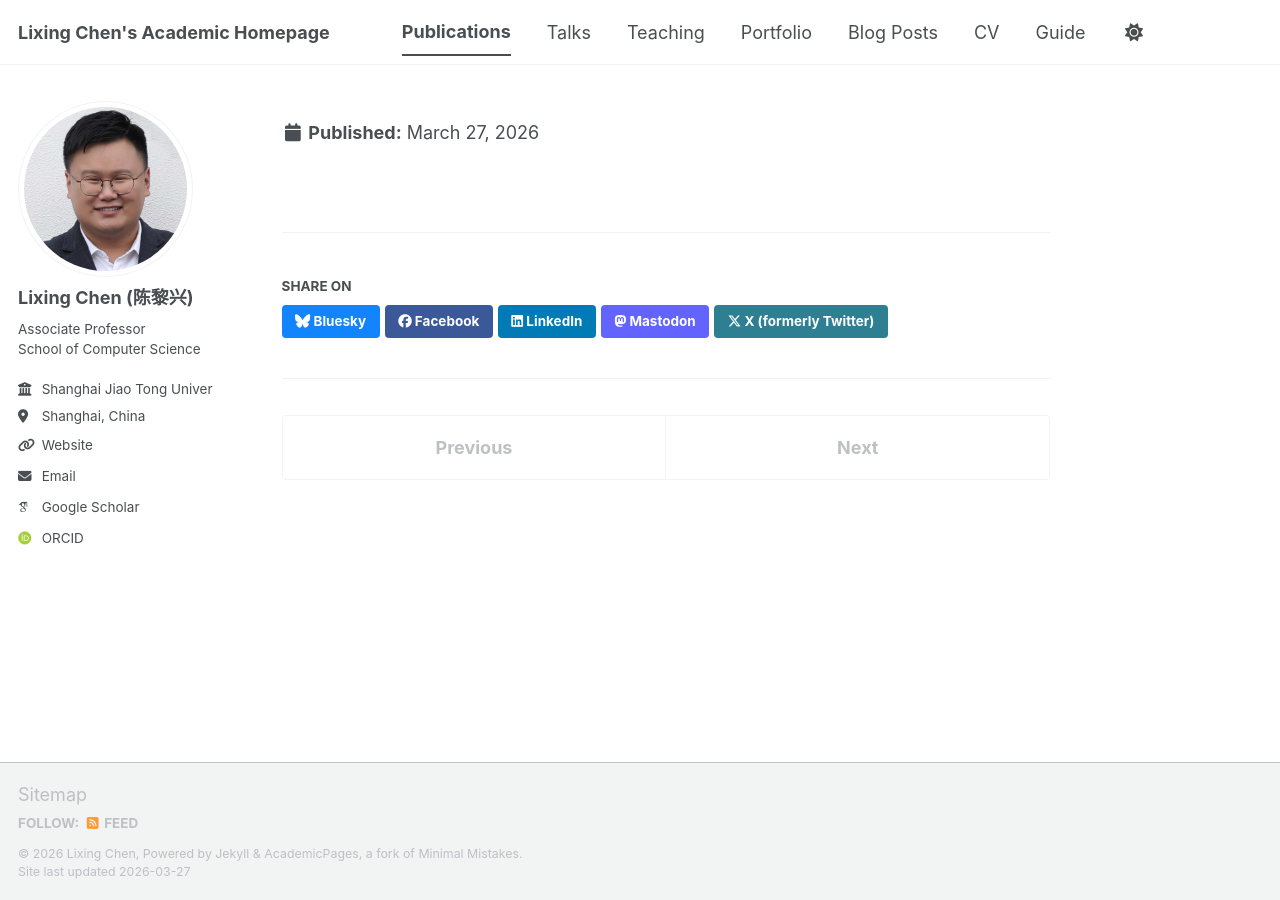
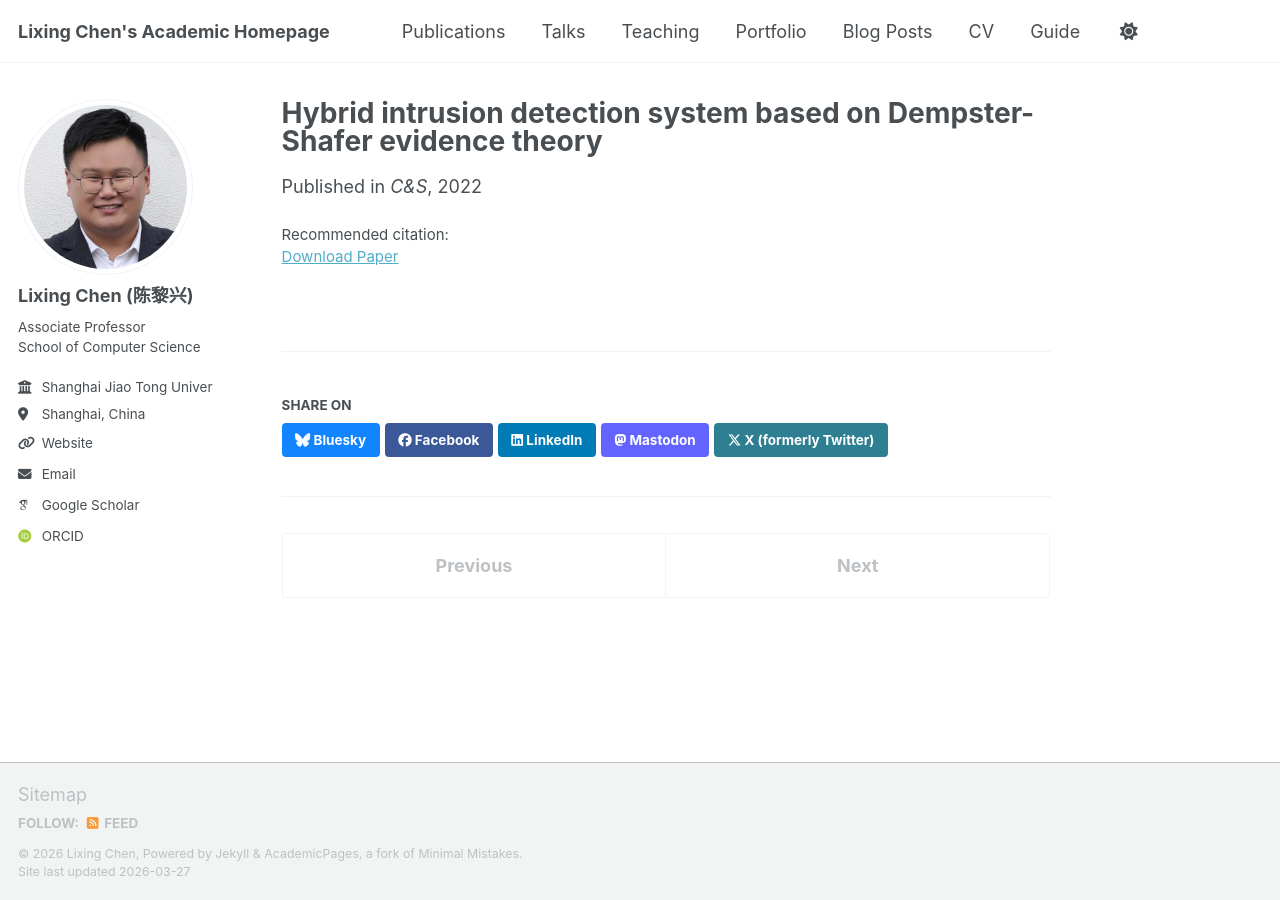
Before and after one commit to lx-chen-sjtu/lx-chen-sjtu.github.io, a Jekyll site: the page built from _publications/qiu2022hybrid.md, in a window 1280 px wide. Built offline with Jekyll 4.4.1, drawn with Linux system fonts in a browser that asks for light colours; some web fonts are replaced; a script bundle is joined from its source files by our own code; library files that are not in the unit come from our copies.

Commit message:
Update qiu2022hybrid.md

```diff
--- a/_publications/qiu2022hybrid.md
+++ b/_publications/qiu2022hybrid.md
@@ -5,8 +5,8 @@ category: manuscripts
 authors: 'Weicheng Qiu, Yinghua Ma, Xiuzhen Chen, Haiyang Yu, Lixing Chen.'
 permalink: '/publication/qiu2022hybrid'
 date: 2022-01-01
-venue: 'C\&S
-conf_jourl: 'Computers \& Security'
+venue: 'C&S'
+conf_jourl: 'Computers & Security'
 paperurl: ''
 citation: ''
 ---
```
